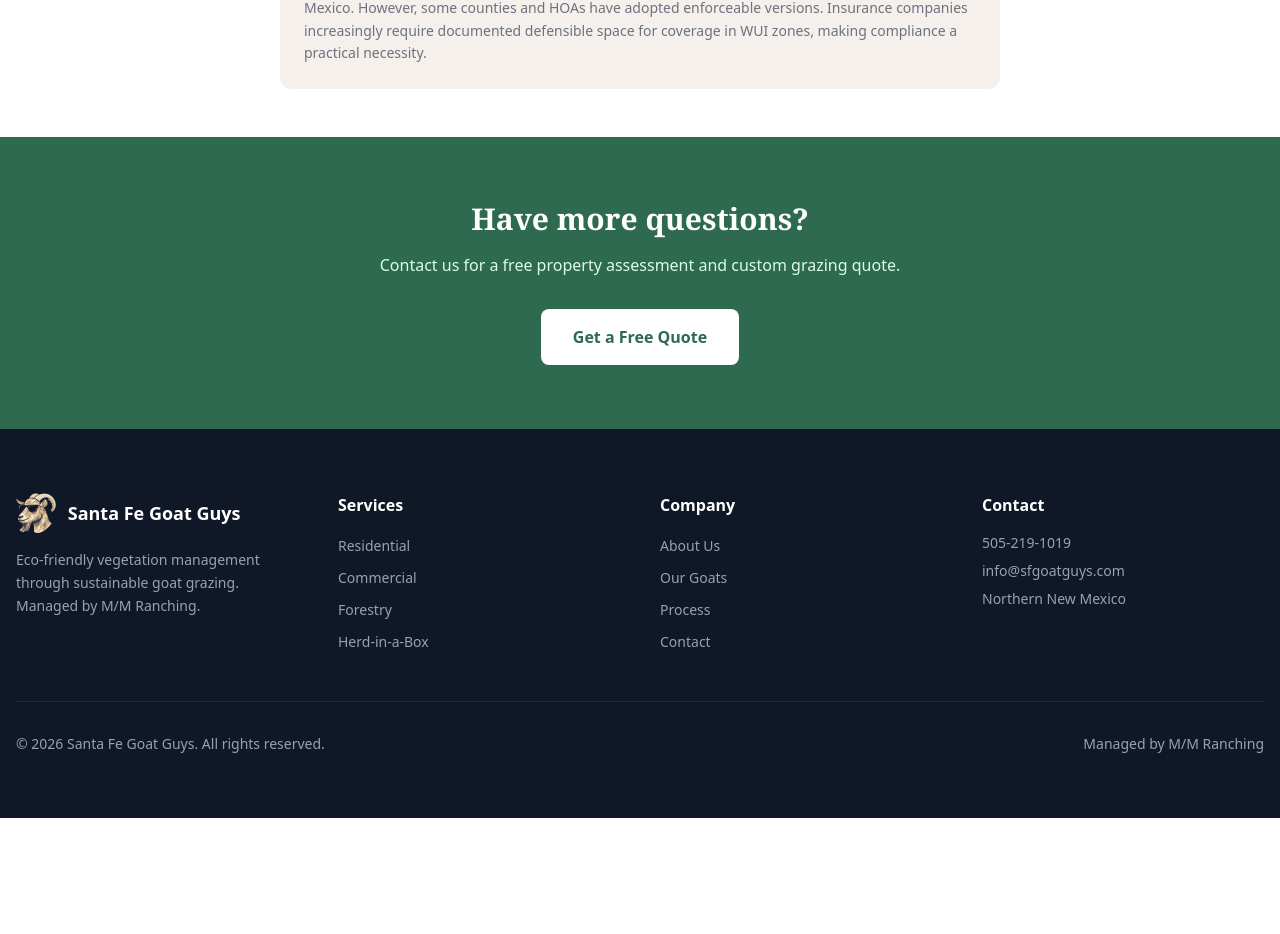
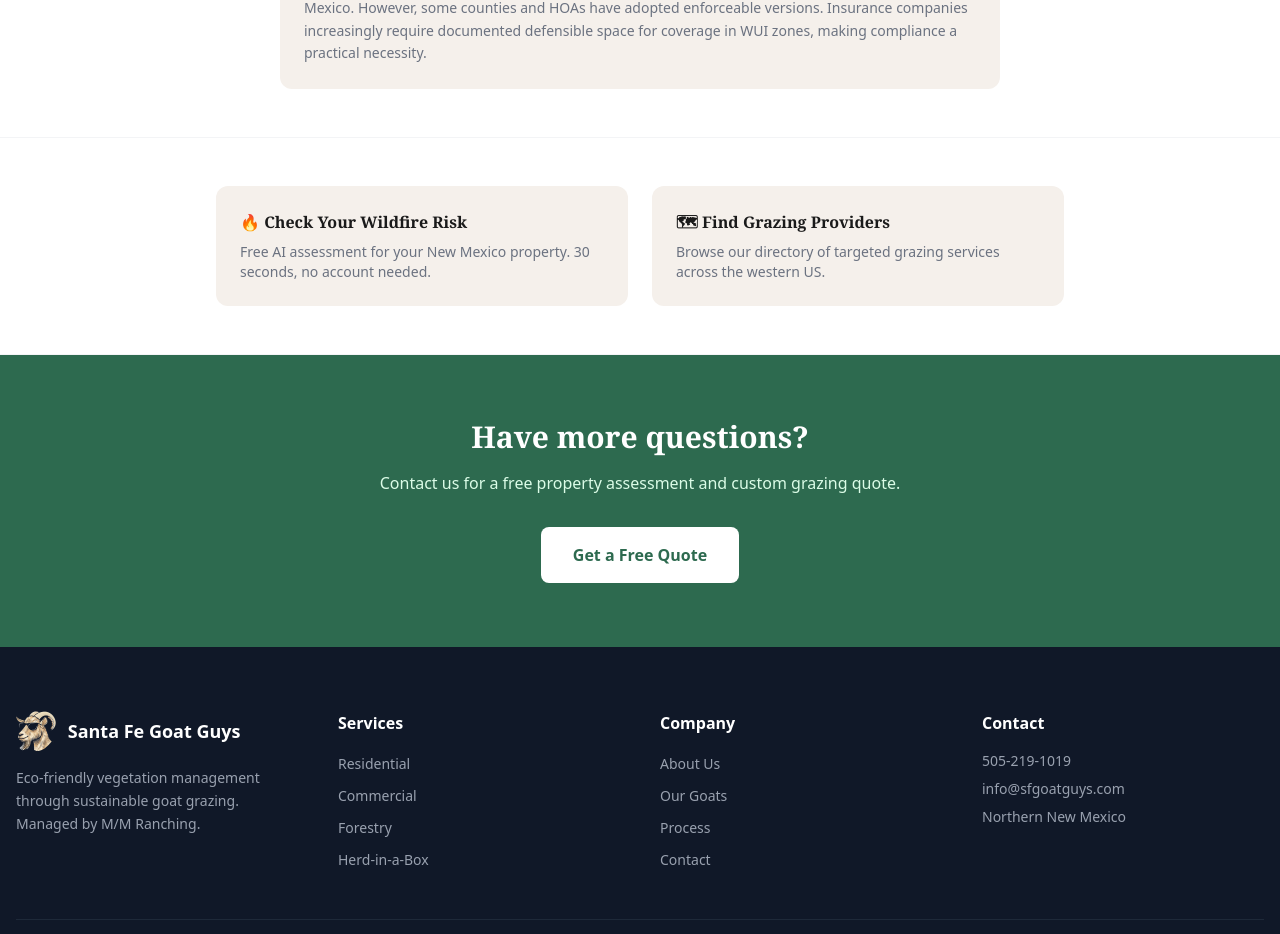
Before and after one commit to santafegoatguys/sfgg-website, a React (Vite) app: page /faq in a window 1280 px wide. Shown: the part 7015-7949 px from the top of the page. Before the commit the page ends 7833 px from the top, so only its background shows below. Built offline with nearby package versions, Linux system fonts and the light colour scheme.

Commit message:
Add ecosystem cross-links: FireReady + GoatMaps CTAs on city and FAQ pages

```diff
--- a/src/pages/CityServicePage.tsx
+++ b/src/pages/CityServicePage.tsx
@@ -157,6 +157,43 @@
         </div>
       </section>
 
+      {/* Ecosystem CTAs */}
+      <section className="bg-white py-16 border-y border-gray-100">
+        <div className="max-w-6xl mx-auto px-4 sm:px-6">
+          <h2 className="font-serif text-2xl font-bold text-charcoal mb-8 text-center">
+            Tools for {city.cityName} Property Owners
+          </h2>
+          <div className="grid md:grid-cols-2 gap-6">
+            <a
+              href="https://fireready.ai/free-assessment?state=NM"
+              target="_blank"
+              rel="noopener noreferrer"
+              className="bg-sand rounded-xl p-6 hover:shadow-md transition-shadow block"
+            >
+              <p className="text-2xl mb-2">&#128293;</p>
+              <h3 className="font-serif font-bold text-charcoal mb-2">FireReady Home</h3>
+              <p className="text-sm text-warm-gray mb-3">
+                Free AI-powered wildfire risk assessment for your {city.cityName} property. Get your risk score in 30 seconds.
+              </p>
+              <span className="text-forest font-medium text-sm">Check your risk &rarr;</span>
+            </a>
+            <a
+              href="https://goatmaps.vercel.app/graziers"
+              target="_blank"
+              rel="noopener noreferrer"
+              className="bg-sand rounded-xl p-6 hover:shadow-md transition-shadow block"
+            >
+              <p className="text-2xl mb-2">&#128506;</p>
+              <h3 className="font-serif font-bold text-charcoal mb-2">Find Grazing Providers</h3>
+              <p className="text-sm text-warm-gray mb-3">
+                Search our directory of targeted grazing providers, processors, and producers across the western US.
+              </p>
+              <span className="text-forest font-medium text-sm">Browse providers &rarr;</span>
+            </a>
+          </div>
+        </div>
+      </section>
+
       {/* Other Cities */}
       <section className="py-16">
         <div className="max-w-4xl mx-auto px-4 sm:px-6 text-center">
--- a/src/pages/FaqPage.tsx
+++ b/src/pages/FaqPage.tsx
@@ -101,6 +101,22 @@
         </div>
       </section>
 
+      {/* Ecosystem */}
+      <section className="bg-white py-12 border-y border-gray-100">
+        <div className="max-w-4xl mx-auto px-4 sm:px-6">
+          <div className="grid md:grid-cols-2 gap-6">
+            <a href="https://fireready.ai/free-assessment?state=NM" target="_blank" rel="noopener noreferrer" className="bg-sand rounded-xl p-6 hover:shadow-md transition-shadow block">
+              <h3 className="font-serif font-bold text-charcoal mb-2">&#128293; Check Your Wildfire Risk</h3>
+              <p className="text-sm text-warm-gray">Free AI assessment for your New Mexico property. 30 seconds, no account needed.</p>
+            </a>
+            <a href="https://goatmaps.vercel.app/graziers" target="_blank" rel="noopener noreferrer" className="bg-sand rounded-xl p-6 hover:shadow-md transition-shadow block">
+              <h3 className="font-serif font-bold text-charcoal mb-2">&#128506; Find Grazing Providers</h3>
+              <p className="text-sm text-warm-gray">Browse our directory of targeted grazing services across the western US.</p>
+            </a>
+          </div>
+        </div>
+      </section>
+
       {/* CTA */}
       <section className="bg-forest py-16 text-center">
         <div className="max-w-2xl mx-auto px-4">
```
